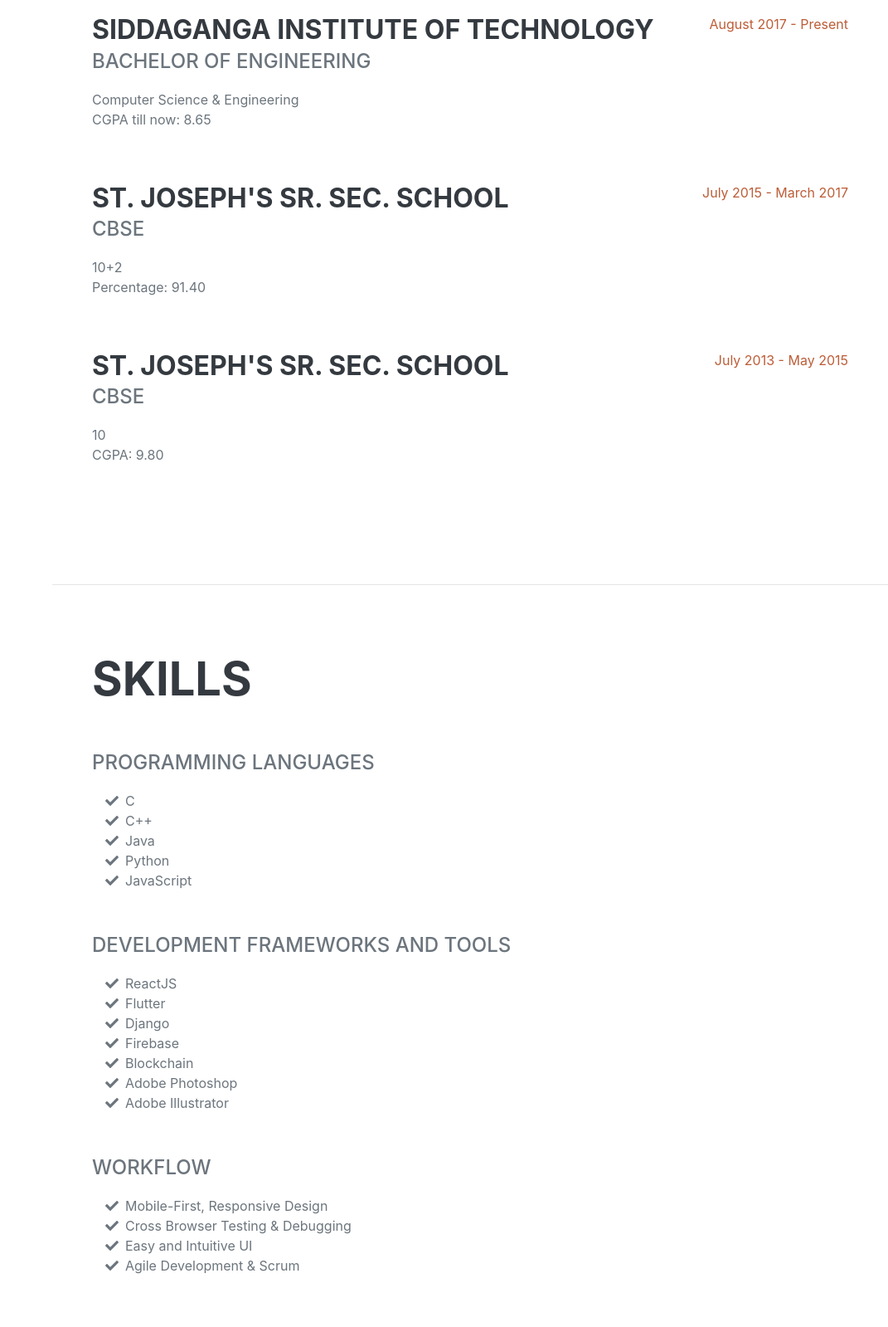
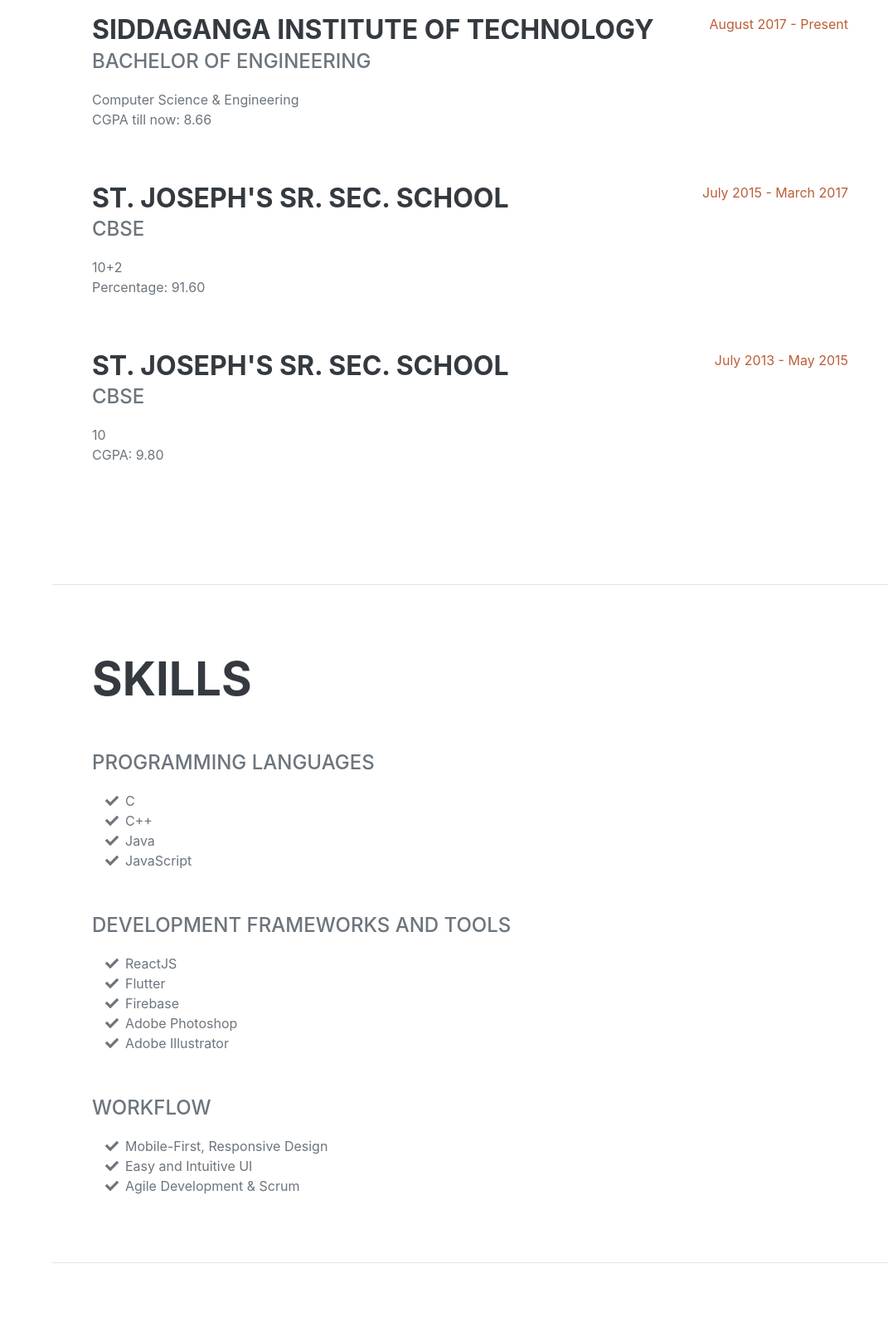
Before and after one commit to Umanggpt3/umanggpt3.github.io, a plain HTML site: page index.html in a window 1280 px wide. Shown: the part 1780-3379 px from the top of the page at 83% size, without its empty margins (209-1280 px from the left). Drawn offline with nearby package versions, Linux system fonts and the light colour scheme; a web font is replaced by a local one.

Commit message:
Misc Changes

```diff
--- a/index.html
+++ b/index.html
@@ -7,7 +7,7 @@
     <meta name="description" content="" />
     <meta name="author" content="" />
     <title>Portfolio - Umang Gupta</title>
-    <link rel="icon" type="image/x-icon" href="assets/img/favicon.ico" />
+    <link rel="icon" type="image/x-icon" href="assets/img/profile.jpg" />
     <!-- Font Awesome icons (free version)-->
     <script src="https://use.fontawesome.com/releases/v5.13.0/js/all.js" crossorigin="anonymous"></script>
     <!-- Google fonts-->
@@ -88,7 +88,7 @@
                         <h3 class="mb-0">Siddaganga Institute Of Technology</h3>
                         <div class="subheading mb-3">Bachelor of Engineering</div>
                         <div>Computer Science & Engineering</div>
-                        <p>CGPA till now: 8.65</p>
+                        <p>CGPA till now: 8.66</p>
                     </div>
                     <div class="flex-shrink-0"><span class="text-primary">August 2017 - Present</span></div>
                 </div>
@@ -97,7 +97,7 @@
                         <h3 class="mb-0">St. Joseph's Sr. Sec. School</h3>
                         <div class="subheading mb-3">CBSE</div>
                         <div>10+2</div>
-                        <p>Percentage: 91.40</p>
+                        <p>Percentage: 91.60</p>
                     </div>
                     <div class="flex-shrink-0"><span class="text-primary">July 2015 - March 2017</span></div>
                 </div>
@@ -129,9 +129,6 @@
                         <span class="fa-li"><i class="fas fa-check"></i></span>Java
                     </li>
                     <li>
-                        <span class="fa-li"><i class="fas fa-check"></i></span>Python
-                    </li>
-                    <li>
                         <span class="fa-li"><i class="fas fa-check"></i></span>JavaScript
                     </li>
                 </ul>
@@ -144,13 +141,7 @@
                         <span class="fa-li"><i class="fas fa-check"></i></span>Flutter
                     </li>
                     <li>
-                        <span class="fa-li"><i class="fas fa-check"></i></span>Django
-                    </li>
-                    <li>
                         <span class="fa-li"><i class="fas fa-check"></i></span>Firebase
-                    </li>
-                    <li>
-                        <span class="fa-li"><i class="fas fa-check"></i></span>Blockchain
                     </li>
                     <li>
                         <span class="fa-li"><i class="fas fa-check"></i></span>Adobe Photoshop
@@ -163,9 +154,6 @@
                 <ul class="fa-ul mb-0">
                     <li>
                         <span class="fa-li"><i class="fas fa-check"></i></span>Mobile-First, Responsive Design
-                    </li>
-                    <li>
-                        <span class="fa-li"><i class="fas fa-check"></i></span>Cross Browser Testing & Debugging
                     </li>
                     <li>
                         <span class="fa-li"><i class="fas fa-check"></i></span>Easy and Intuitive UI
@@ -261,6 +249,15 @@
                     <li>
                         <span class="fa-li"><i class="fas fa-trophy text-warning"></i></span>Industrial training certification in Java from HP Computers.
                     </li>
+                    <li>
+                        <span class="fa-li"><i class="fas fa-trophy text-warning"></i></span><span class="text-primary"><a href="https://www.hackerrank.com/certificates/81d13cc783bc">Problem Solving (Basic) certification from Hackerrank.</a></span>
+                    </li>
+                    <li>
+                        <span class="fa-li"><i class="fas fa-trophy text-warning"></i></span><span class="text-primary"><a href="https://www.hackerrank.com/certificates/ad34bc703b5c">Problem Solving (Intermediate) certification from Hackerrank.</a></span>
+                    </li>
+                    <li>
+                        <span class="fa-li"><i class="fas fa-trophy text-warning"></i></span><span class="text-primary"><a href="https://www.hackerrank.com/certificates/9eb37eab0ec4">React (Basic) certification from Hackerrank.</a></span>
+                    </li>
                 </ul>
             </div>
         </section>
```
